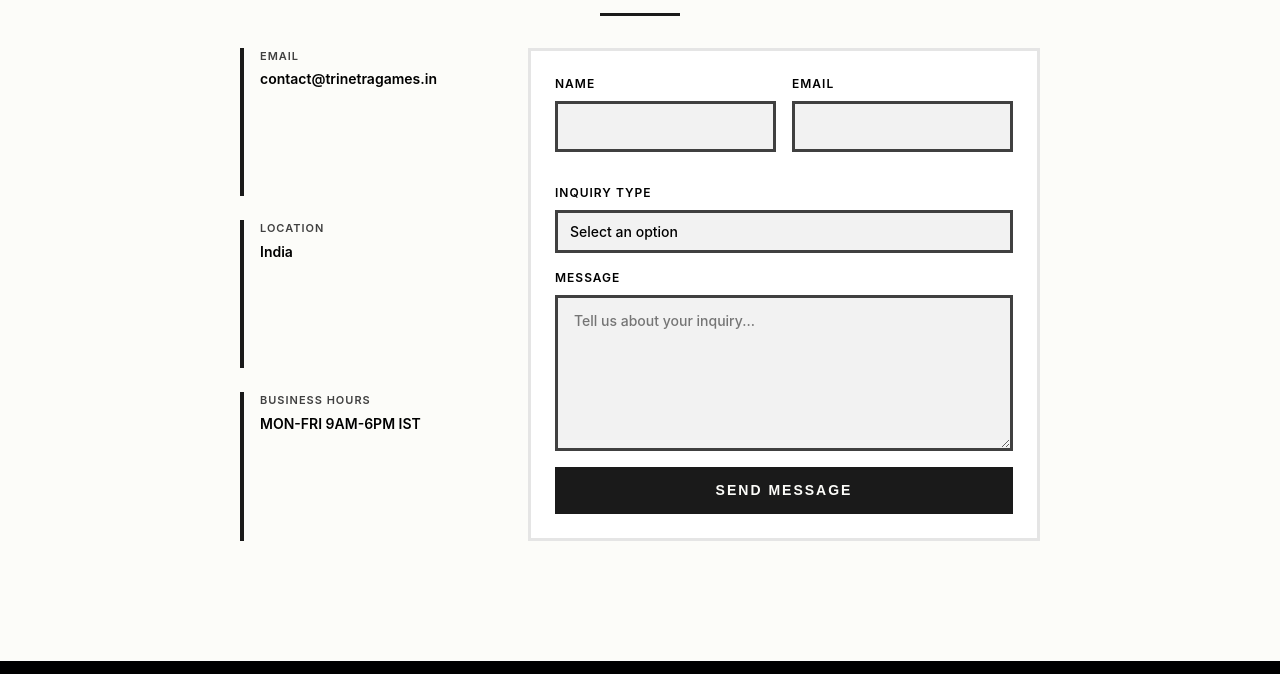
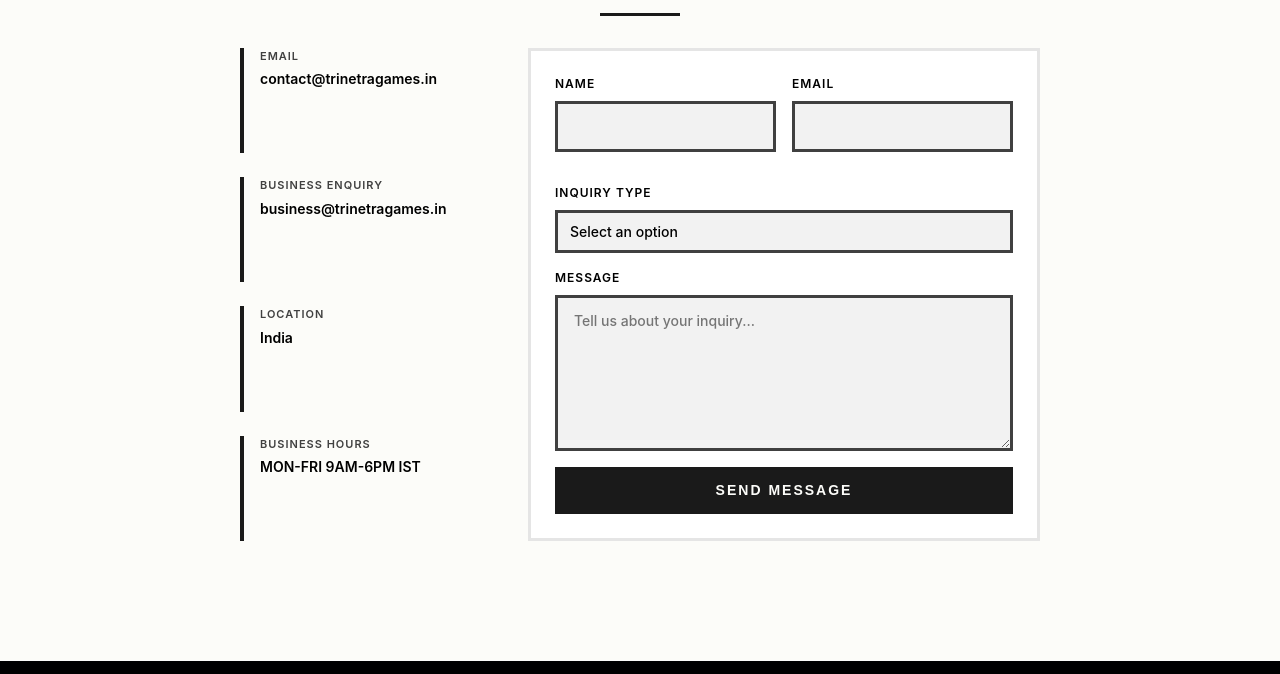
Before and after one commit to gamedev-ayush/trinetrawebs, a plain HTML site: page index.html in a window 1280 px wide. Shown: the part 3087-3761 px from the top of the page. Drawn offline with nearby package versions, Linux system fonts and the light colour scheme; a web font is replaced by a local one.

Commit message:
Update index.html

```diff
--- a/index.html
+++ b/index.html
@@ -269,6 +269,10 @@
                     <div class="contact-value">contact@trinetragames.in</div>
                 </div>
                 <div class="contact-block">
+                <div class="contact-label">BUSINESS ENQUIRY</div>
+                <div class="contact-value">business@trinetragames.in</div>
+            </div>
+                <div class="contact-block">
                     <div class="contact-label">LOCATION</div>
                     <div class="contact-value">India</div>
                 </div>
```
